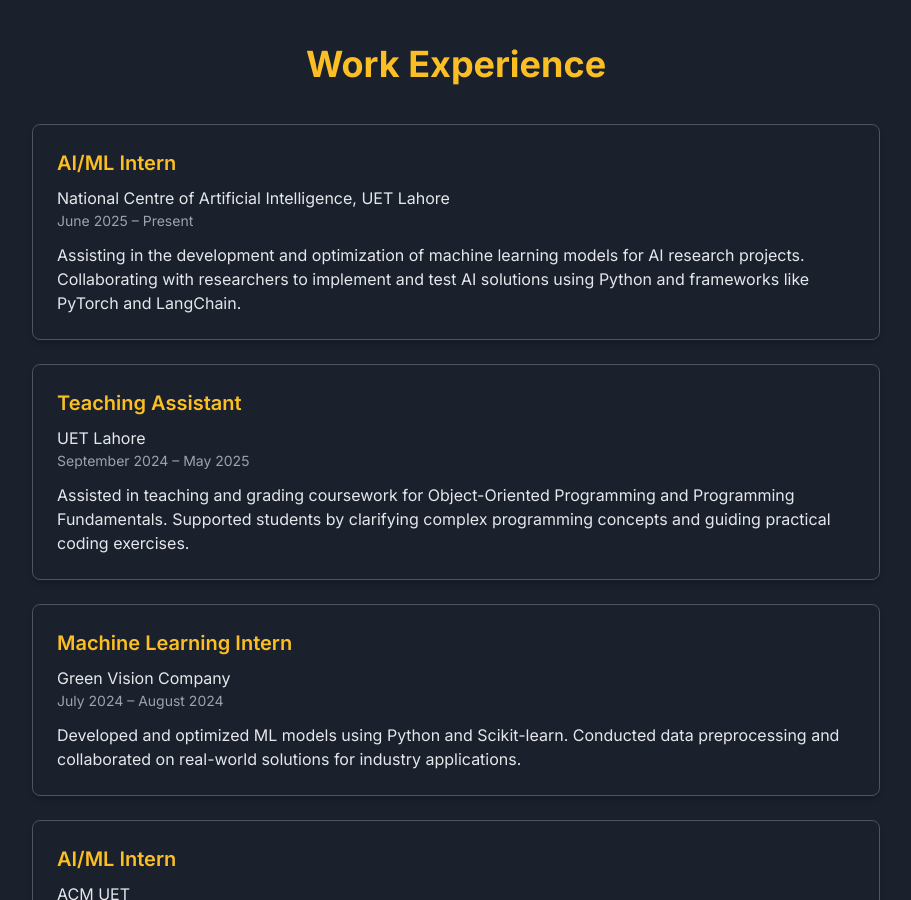
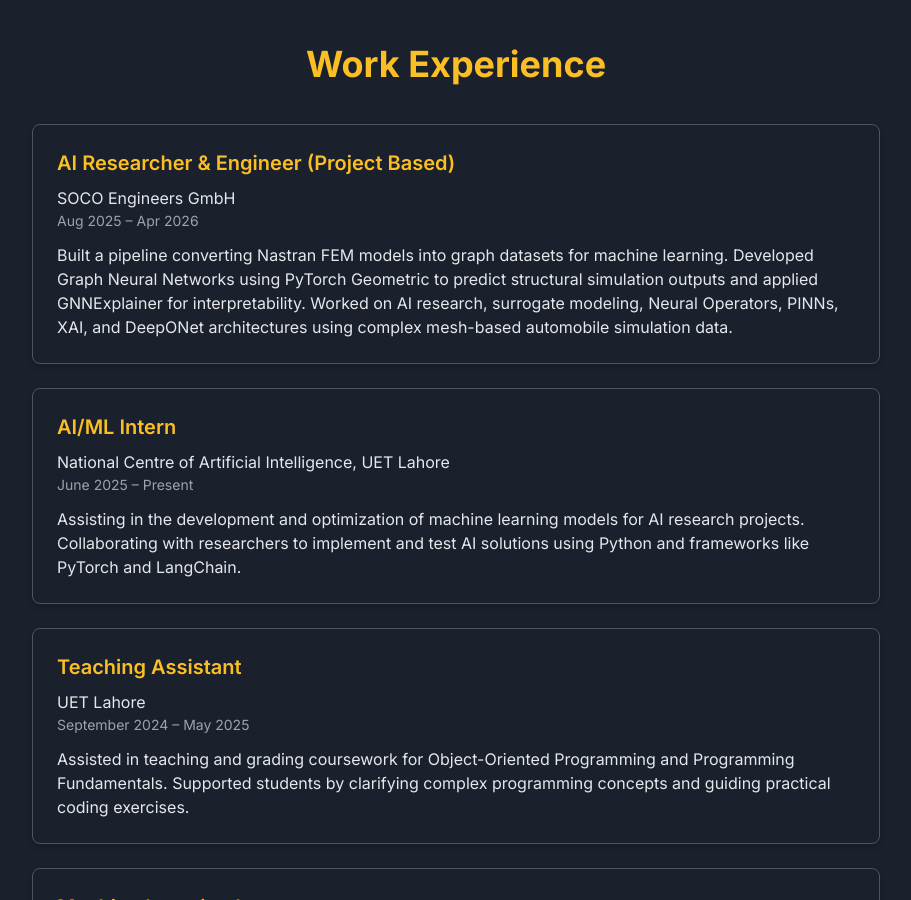
Before and after one commit to syedasad15/Portfolio, a Next.js app: page / in a window 1280 px wide. Shown: the part 1900-2800 px from the top of the page, without its empty margins (184-1095 px from the left). Built offline with nearby package versions, Linux system fonts and the light colour scheme.

Commit message:
Update index.js

```diff
--- a/pages/index.js
+++ b/pages/index.js
@@ -571,6 +571,17 @@
         </motion.h2>
         <div className="space-y-6">
           {[
+
+
+            {
+  title: 'AI Researcher & Engineer (Project Based)',
+  company: 'SOCO Engineers GmbH',
+  duration: 'Aug 2025 – Apr 2026',
+  description:
+    'Built a pipeline converting Nastran FEM models into graph datasets for machine learning. Developed Graph Neural Networks using PyTorch Geometric to predict structural simulation outputs and applied GNNExplainer for interpretability. Worked on AI research, surrogate modeling, Neural Operators, PINNs, XAI, and DeepONet architectures using complex mesh-based automobile simulation data.',
+},
+
+
             {
               title: 'AI/ML Intern',
               company: 'National Centre of Artificial Intelligence, UET Lahore',
```
